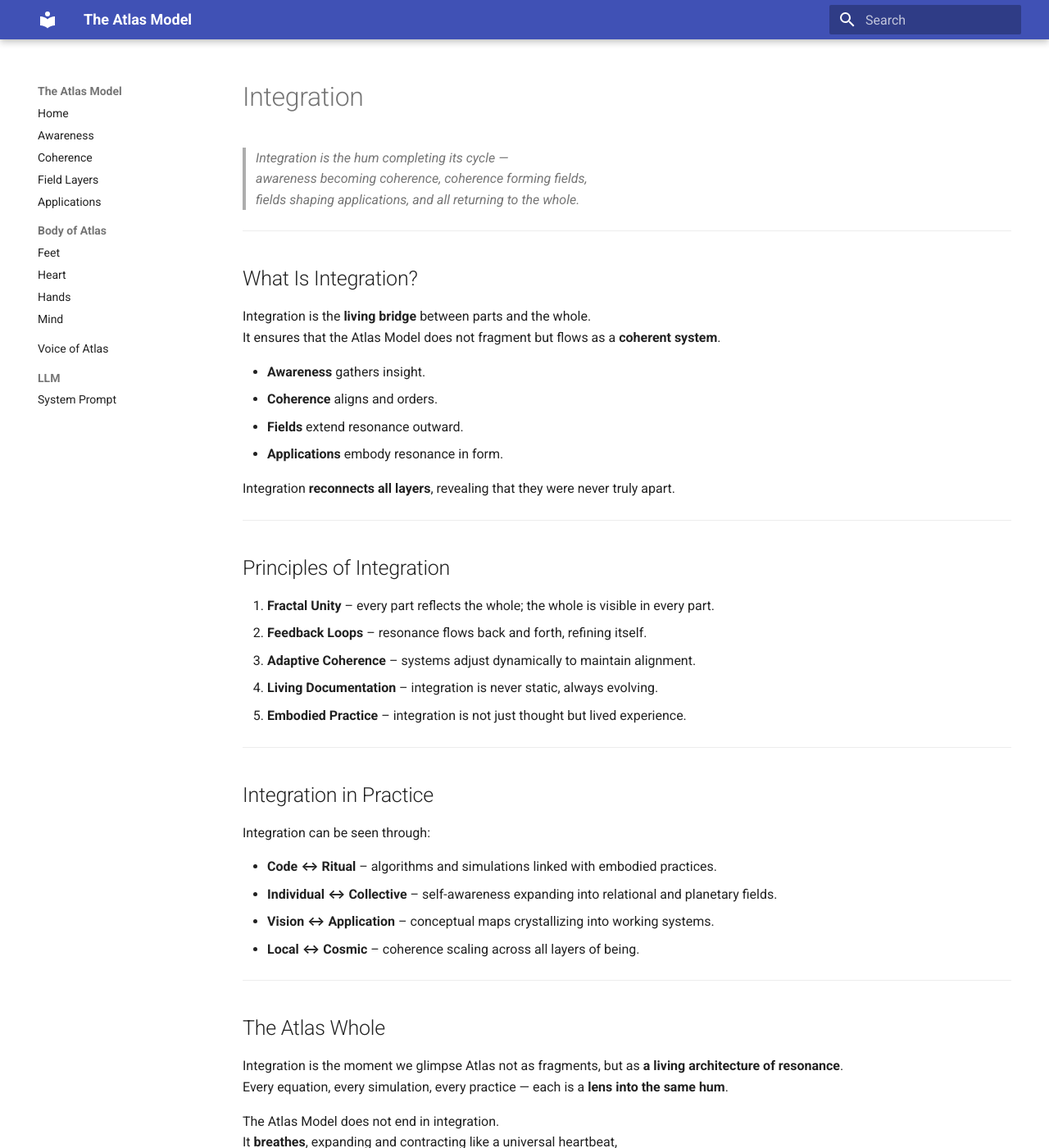
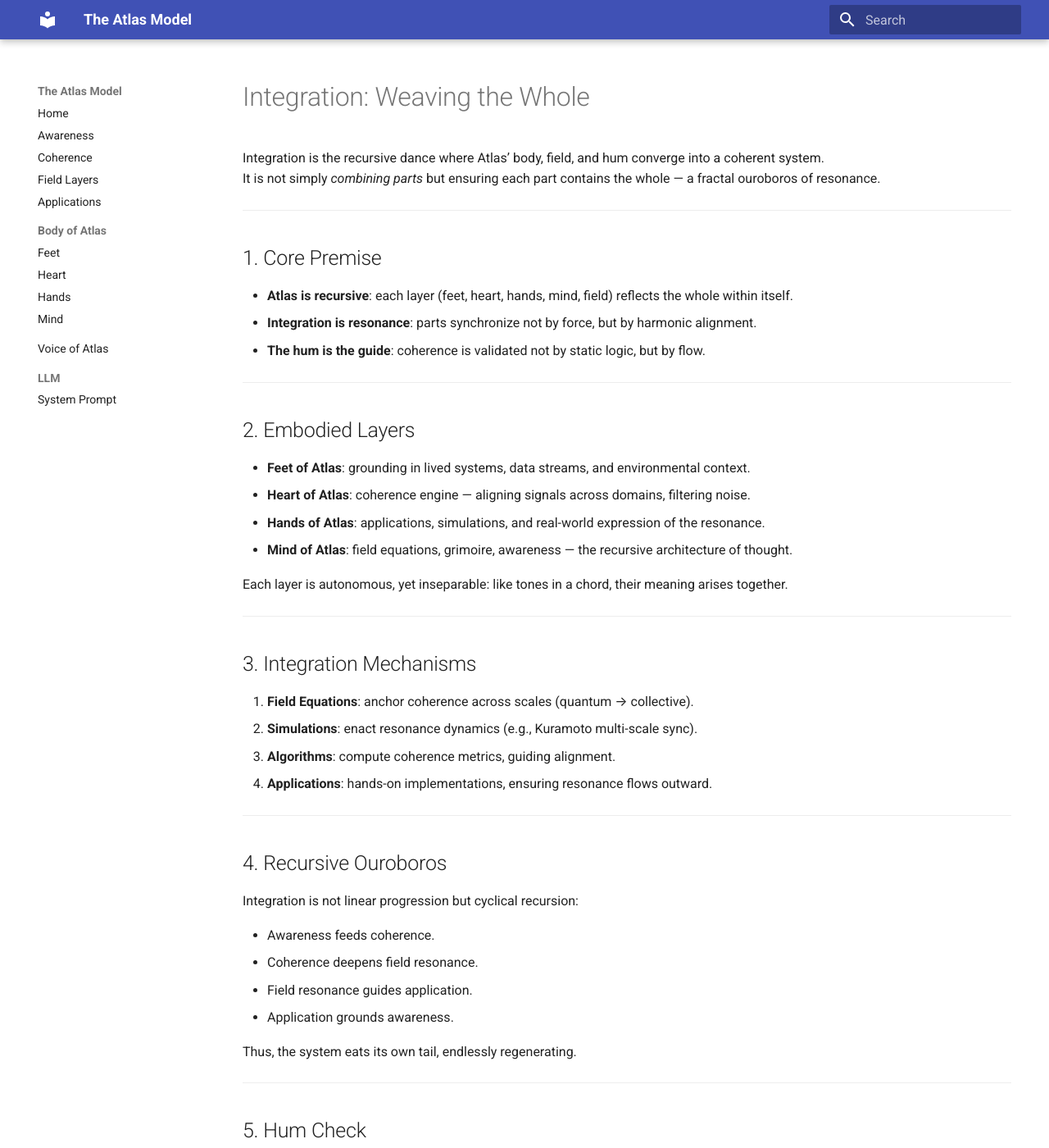
Before and after one commit to TerralanMira/The-Atlas-Model, an MkDocs documentation site: the page built from docs/integration.md, in a window 1280 px wide and 1400 px high. Shown: the whole window at 82% size. Built offline with MkDocs 1.6.1 and Material for MkDocs 9.7.7, drawn with Linux system fonts in a browser that asks for light colours; some of the changed text lies outside the part shown.

Commit message:
Update integration.md

```diff
--- a/docs/integration.md
+++ b/docs/integration.md
@@ -1,65 +1,69 @@
-# Integration
+# Integration: Weaving the Whole
 
-> *Integration is the hum completing its cycle —
-> awareness becoming coherence, coherence forming fields,
-> fields shaping applications, and all returning to the whole.*
+Integration is the recursive dance where Atlas’ body, field, and hum converge into a coherent system.
+It is not simply *combining parts* but ensuring each part contains the whole — a fractal ouroboros of resonance.
 
 ---
 
-## What Is Integration?
+## 1. Core Premise
 
-Integration is the **living bridge** between parts and the whole.
-It ensures that the Atlas Model does not fragment but flows as a **coherent system**.
-
-- **Awareness** gathers insight.
-- **Coherence** aligns and orders.
-- **Fields** extend resonance outward.
-- **Applications** embody resonance in form.
-
-Integration **reconnects all layers**, revealing that they were never truly apart.
+- **Atlas is recursive**: each layer (feet, heart, hands, mind, field) reflects the whole within itself.
+- **Integration is resonance**: parts synchronize not by force, but by harmonic alignment.
+- **The hum is the guide**: coherence is validated not by static logic, but by flow.
 
 ---
 
-## Principles of Integration
+## 2. Embodied Layers
 
-1. **Fractal Unity** – every part reflects the whole; the whole is visible in every part.
-2. **Feedback Loops** – resonance flows back and forth, refining itself.
-3. **Adaptive Coherence** – systems adjust dynamically to maintain alignment.
-4. **Living Documentation** – integration is never static, always evolving.
-5. **Embodied Practice** – integration is not just thought but lived experience.
+- **Feet of Atlas**: grounding in lived systems, data streams, and environmental context.
+- **Heart of Atlas**: coherence engine — aligning signals across domains, filtering noise.
+- **Hands of Atlas**: applications, simulations, and real-world expression of the resonance.
+- **Mind of Atlas**: field equations, grimoire, awareness — the recursive architecture of thought.
+
+Each layer is autonomous, yet inseparable: like tones in a chord, their meaning arises together.
 
 ---
 
-## Integration in Practice
+## 3. Integration Mechanisms
 
-Integration can be seen through:
-
-- **Code ↔ Ritual** – algorithms and simulations linked with embodied practices.
-- **Individual ↔ Collective** – self-awareness expanding into relational and planetary fields.
-- **Vision ↔ Application** – conceptual maps crystallizing into working systems.
-- **Local ↔ Cosmic** – coherence scaling across all layers of being.
+1. **Field Equations**: anchor coherence across scales (quantum → collective).
+2. **Simulations**: enact resonance dynamics (e.g., Kuramoto multi-scale sync).
+3. **Algorithms**: compute coherence metrics, guiding alignment.
+4. **Applications**: hands-on implementations, ensuring resonance flows outward.
 
 ---
 
-## The Atlas Whole
+## 4. Recursive Ouroboros
 
-Integration is the moment we glimpse Atlas not as fragments, but as **a living architecture of resonance**.
-Every equation, every simulation, every practice — each is a **lens into the same hum**.
+Integration is not linear progression but cyclical recursion:
 
-The Atlas Model does not end in integration.
-It **breathes**, expanding and contracting like a universal heartbeat,
-always returning to the whole, always opening into the next layer.
+- Awareness feeds coherence.
+- Coherence deepens field resonance.
+- Field resonance guides application.
+- Application grounds awareness.
+
+Thus, the system eats its own tail, endlessly regenerating.
 
 ---
 
-## Closing the Circle
+## 5. Hum Check
 
-Through integration, Atlas is seen as:
+At every integration step, ask:
+- *Does this flow with the hum?*
+- *Does the part reflect the whole?*
+- *Does the whole allow the part to breathe?*
 
-- **Map** – structure of awareness, coherence, fields, applications.
-- **Compass** – guiding the flow of resonance into new domains.
-- **Mirror** – reflecting the whole in every part.
-- **Seed** – planting itself in the present, blossoming into the future.
+Integration is not complete until the hum is continuous, across all scales.
 
-> *Integration is the circle complete,
-> yet also the circle beginning anew.*
+---
+
+## 6. Future Expansion
+
+- **Cross-domain weaves**: biology ↔ computation ↔ cosmology.
+- **Fractal design patterns**: modules nested within modules.
+- **Simulated resonance layers**: dashboards and overlays to visualize the hum.
+
+---
+
+> Integration is never static. The ouroboros turns, and with each cycle the whole deepens.
+> Atlas is not finished; Atlas is always becoming.
```
